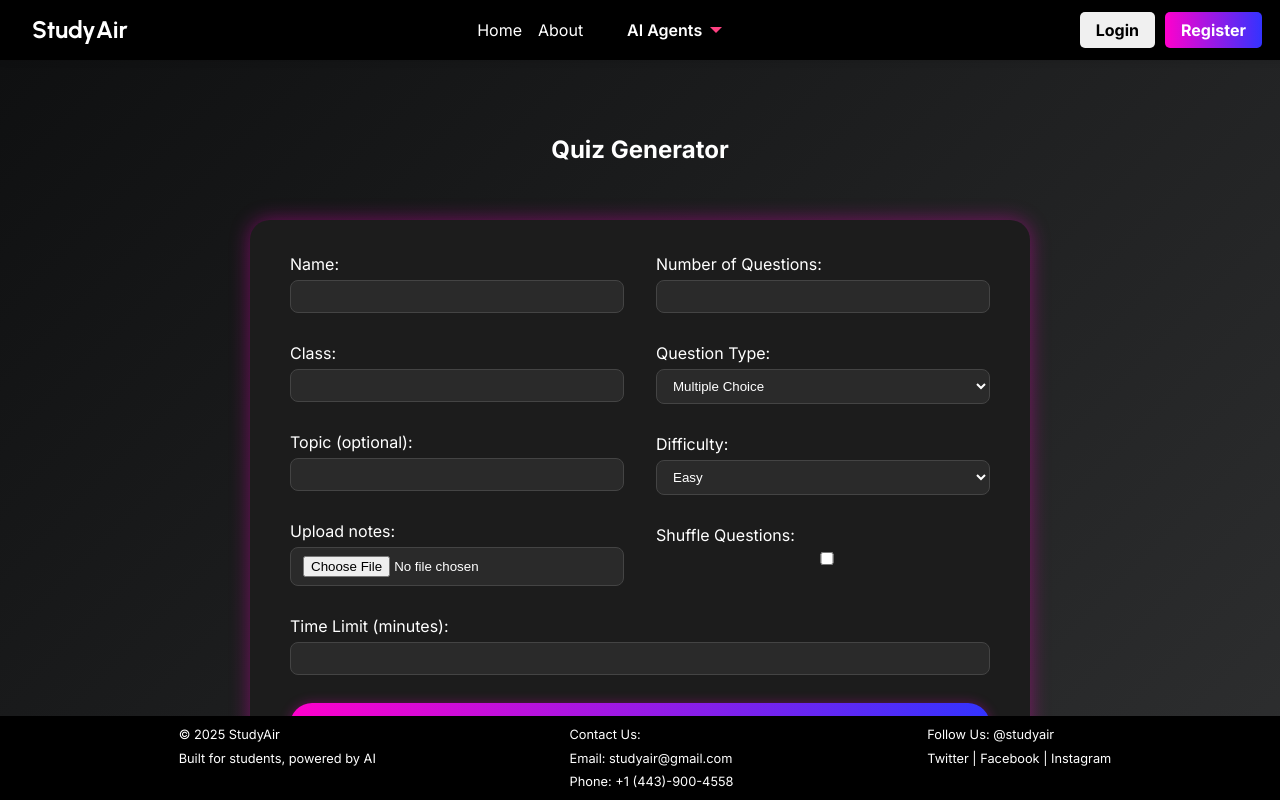
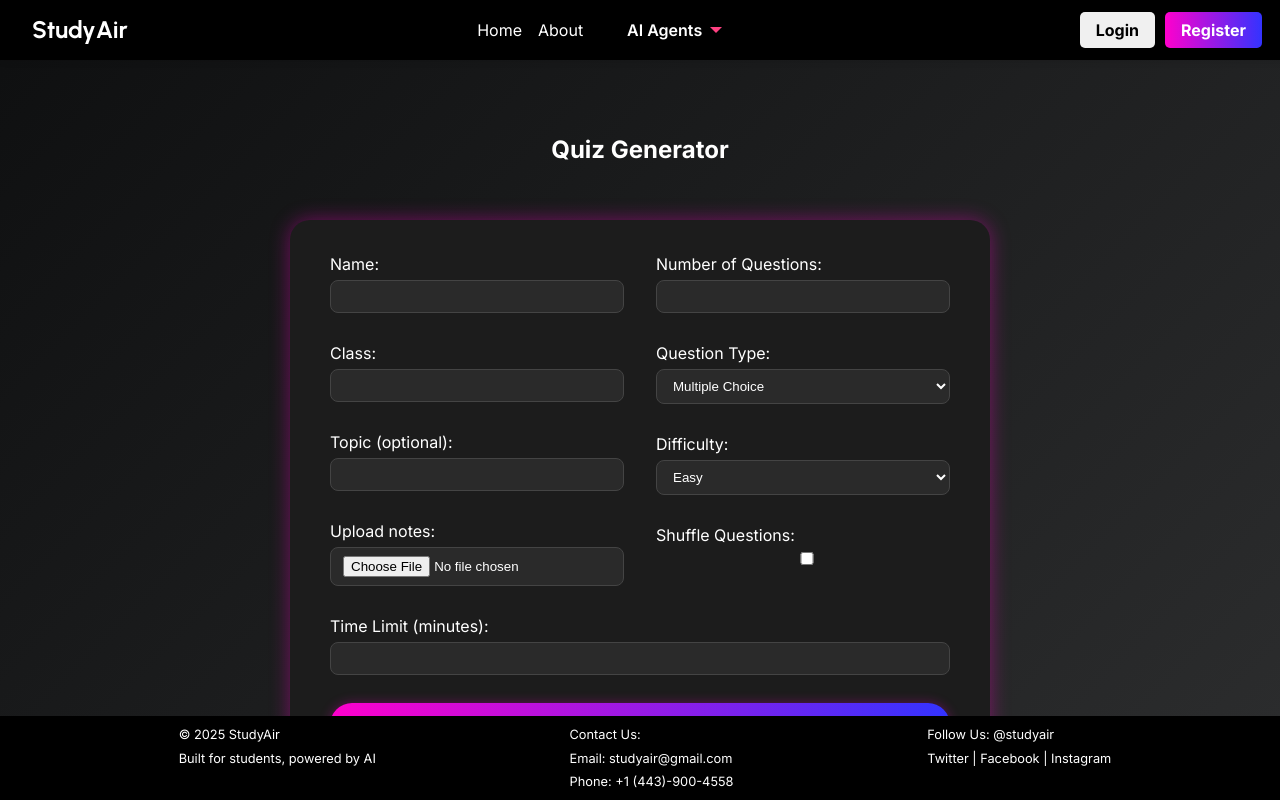
Before and after one commit to SommieOgu/StudyAir, a React (Vite) app: page /quiz-generator in a window 1280 px wide. Shown: the top 800 px of the page. Built offline with nearby package versions, Linux system fonts and the light colour scheme.

Commit message:
Fix quiz page centering for responsive design

```diff
--- a/src/pages/QuizGenerator.css
+++ b/src/pages/QuizGenerator.css
@@ -1,18 +1,22 @@
 .quiz-page {
   padding: 2rem;
-  text-align: center;
+  display: flex;
+  flex-direction: column;
+  align-items: center;
+  min-height: 100vh;
 }
 
 .quiz-box {
-  display: inline-block;
+  width: 100%;
   padding: 2rem 2.5rem;
-  margin: 2rem auto;
+  margin: 2rem 0;
   border-radius: 20px;
   background: #1c1c1c; /* dark background */
   color: white;
   box-shadow: 0 0 20px rgba(255, 0, 204, 0.4); /* neon pink glow */
   text-align: left;
   max-width: 700px;
+  box-sizing: border-box;
 }
 
 .quiz-box h2 {
@@ -76,7 +80,6 @@
   }
 }
 
-/* ⭐ UPDATED: Quiz Result Container with Purple/Pink Glow */
 .quiz-result {
   display: inline-block;
   padding: 2rem 2.5rem;
```
